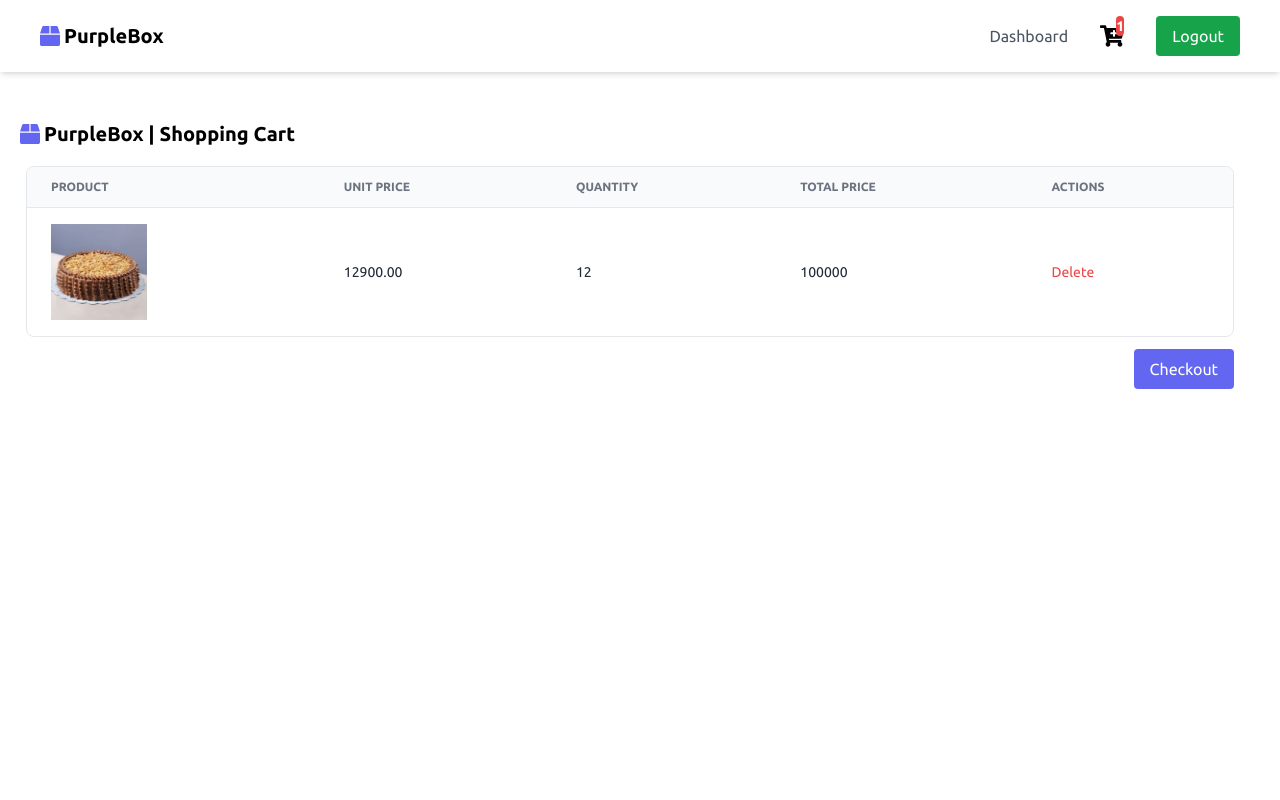
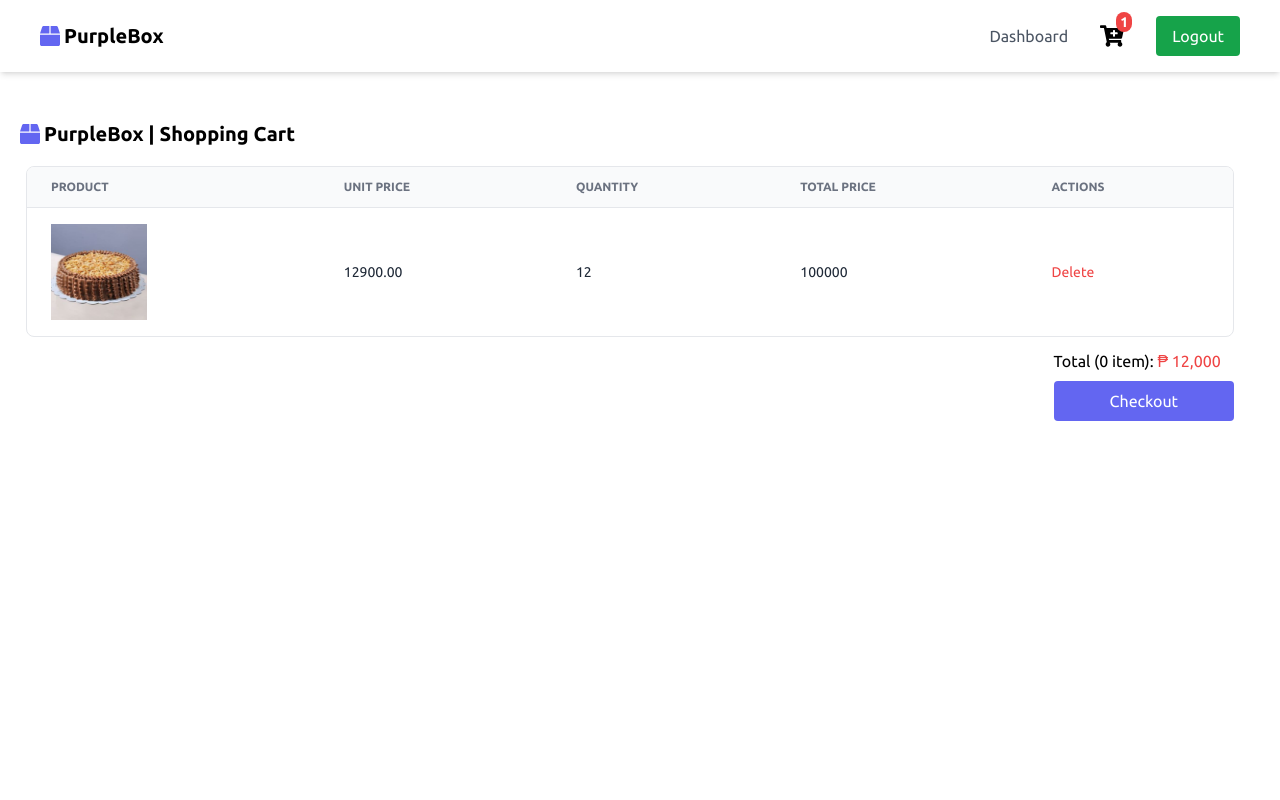
Before and after one commit to eradix/purplebox-fe, a React (Create React App) app: page /#/cart/1 in a window 1280 px wide. Shown: the top 800 px of the page. Built offline with nearby package versions, Linux system fonts and the light colour scheme.

Commit message:
fixed cart page

```diff
--- a/src/components/Header.jsx
+++ b/src/components/Header.jsx
@@ -98,7 +98,7 @@ const Header = () => {
               <Link to={`/cart/1`}>
                 <FaCartPlus className="text-2xl" />
               </Link>
-              <p className=" text-white bg-red-500 rounded-full text-center text-sm absolute -top-2 right-0 font-bold">
+              <p className=" text-white bg-red-500 rounded-full text-center text-sm absolute -top-3 -right-2 font-bold px-1">
                 1
               </p>
             </div>
--- a/src/pages/Cart.jsx
+++ b/src/pages/Cart.jsx
@@ -62,8 +62,11 @@ const Cart = () => {
                   </tbody>
                 </table>
               </div>
-              <div className="float-right">
-                <button className="bg-indigo-500 text-white py-2 rounded px-4 mt-3">
+              <div className="float-right mt-3">
+                <p className="mr-2 mb-2">
+                  Total (0 item): <span className="text-red-500">₱ 12,000</span>
+                </p>
+                <button className="bg-indigo-500 text-white py-2 rounded px-14">
                   Checkout
                 </button>
               </div>
```
